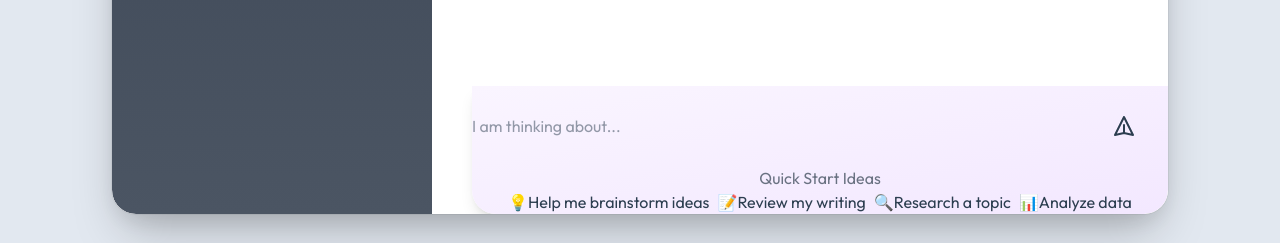
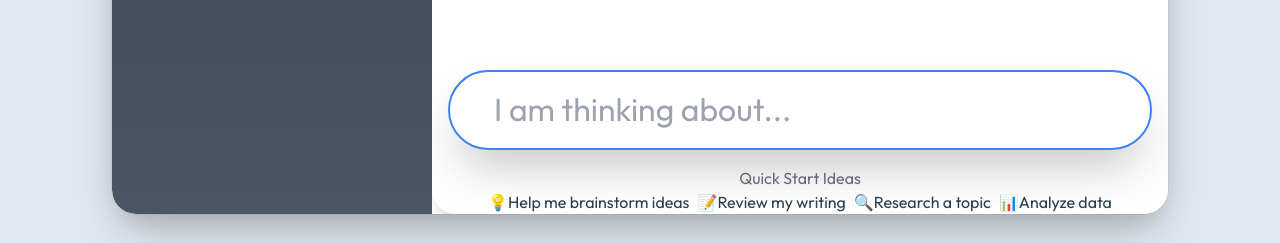
Before and after one commit to starsbro/academico-xx, a Next.js app in the folder frontend/: page /academic-chat in a window 1280 px wide. Shown: the part 554-797 px from the top of the page. Built offline with nearby package versions, Linux system fonts and the light colour scheme; no server answers; sample sign-in values are in the browser's storage.

Commit message:
feat: Enhance chat input styling and improve layout for better user experience

```diff
--- a/frontend/src/app/globals.css
+++ b/frontend/src/app/globals.css
@@ -96,6 +96,46 @@ html.dark body {
 
 .dark .main-content-area {
   background-color: #374151 !important;
+}
+
+/* Force chat input border to always show in all themes */
+.main-content-area input[type="text"] {
+  border: 2px solid #3b82f6 !important; /* Tailwind blue-500 */
+  border-radius: 2.5rem !important; /* Larger border radius */
+  background: #fff !important;
+  margin-bottom: 16px !important;
+  padding-left: 2.5rem !important; /* More left space for text and placeholder */
+  font-size: 1.875rem !important; /* 30px, matches text-3xl */
+}
+
+.main-content-area input[type="text"]::placeholder {
+  font-size: 2rem !important; /* Larger placeholder */
+  color: #9ca3af !important; /* Tailwind gray-400 */
+  opacity: 1;
+  padding-left: 0.25rem; /* Extra left space for placeholder */
+}
+
+.dark .main-content-area input[type="text"] {
+  border: 2px solid #60a5fa !important; /* Tailwind blue-400 */
+  background: #374151 !important; /* Tailwind gray-800 */
+  color: #f3f4f6 !important; /* Tailwind gray-100 */
+  border-radius: 2.5rem !important; /* Larger border radius */
+  margin-bottom: 16px !important;
+  padding-left: 2.5rem !important;
+  font-size: 1.875rem !important;
+}
+
+.dark .main-content-area input[type="text"]::placeholder {
+  font-size: 2rem !important;
+  color: #9ca3af !important;
+  opacity: 1;
+  padding-left: 0.25rem;
+}
+
+/* Add horizontal padding to the input wrapper for proper spacing */
+.main-content-area .chat-input-padding {
+  padding-left: 16px;
+  padding-right: 16px;
 }
 
 /* Improved chat area scrolling */
--- a/frontend/src/components/Chat/ChatArea.tsx
+++ b/frontend/src/components/Chat/ChatArea.tsx
@@ -90,13 +90,14 @@ export const ChatArea: React.FC<ChatAreaProps> = ({
 
   return (
     <div
-      className="h-full overflow-y-auto pl-6 pr-4 py-6 chat-area"
+      className="h-full overflow-y-auto pl-6 pr-4 pt-12 pb-6 chat-area"
       style={{
         backgroundColor: 'var(--chat-bg, white)',
         minHeight: '100%',
       }}
     >
       <div className="max-w-4xl mx-auto pr-2">
+        <div className="h-8" />
         {chatHistory.map((chat) => (
           <div
             key={chat.id}
--- a/frontend/src/components/Chat/ChatInput.tsx
+++ b/frontend/src/components/Chat/ChatInput.tsx
@@ -1,7 +1,6 @@
 // Chat Input Component
 
 import React from 'react';
-import { Input } from '../../app/components/ui/input';
 import { ChatMessage } from '../../types/chat.types';
 
 interface ChatInputProps {
@@ -24,18 +23,24 @@ export const ChatInput: React.FC<ChatInputProps> = ({
   selectedChatId,
 }) => {
   return (
-    <div className="border-t border-gray-200 bg-gradient-to-br from-purple-50 to-purple-100 dark:from-purple-900/20 dark:to-purple-800/30 dark:border-gray-700 rounded-b-3xl shadow-lg chat-input-spacing">
-      <div className="py-16 px-8">
-        <div className="max-w-4xl mx-auto">
-          <div className="relative">
-            <Input
+    <div
+      className="border-t border-gray-200 dark:border-gray-700 rounded-b-3xl shadow-lg overflow-visible"
+      style={{ backgroundColor: 'var(--chat-container-bg)' }}
+    >
+      <div className="py-0 px-0 overflow-visible">
+        <div className="max-w-4xl mx-auto overflow-visible">
+          <div className="relative overflow-visible p-0 m-0">
+            <div className="chat-input-padding p-0 m-0 overflow-visible">
+              <input
+                type="text"
                 placeholder="I am thinking about..."
-              className="pr-24 h-20 text-3xl w-full py-6 px-6"
+                className="relative z-50 pr-24 h-20 text-3xl w-full py-6 px-6 bg-white dark:bg-gray-800 text-black dark:text-gray-100 placeholder:text-gray-400 dark:placeholder:text-gray-400 border-2 border-solid border-blue-500 dark:border-blue-400 rounded-xl shadow-2xl focus:ring-2 focus:ring-blue-400 dark:focus:ring-blue-600 focus:outline-none my-4"
                 value={currentMessage || ''}
                 onChange={(e) => onMessageChange(e.target.value)}
                 onKeyDown={onKeyPress}
                 disabled={!isSignedIn}
               />
+            </div>
             <button
               className={`
                 absolute right-4 top-1/2 -translate-y-1/2
```
Lines whose indentation alone changed are shown as unchanged.
